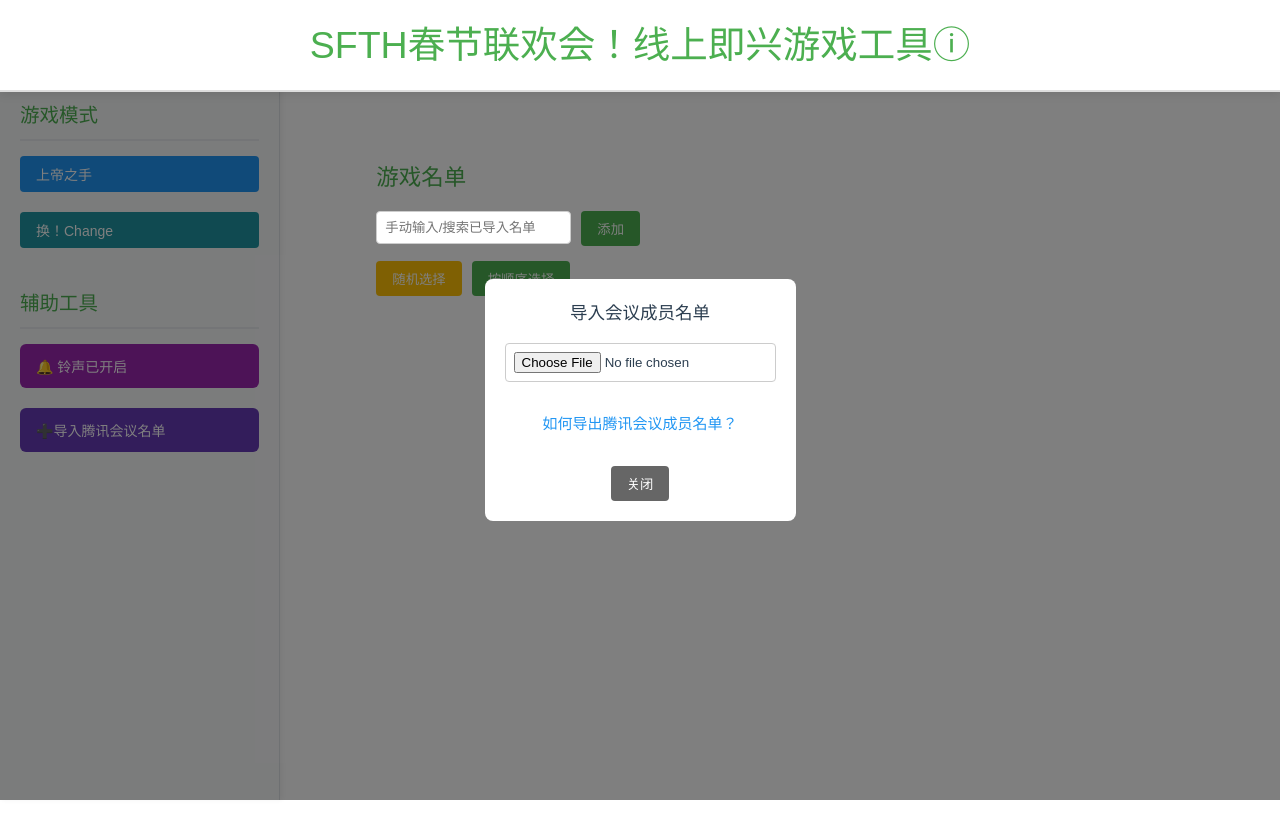
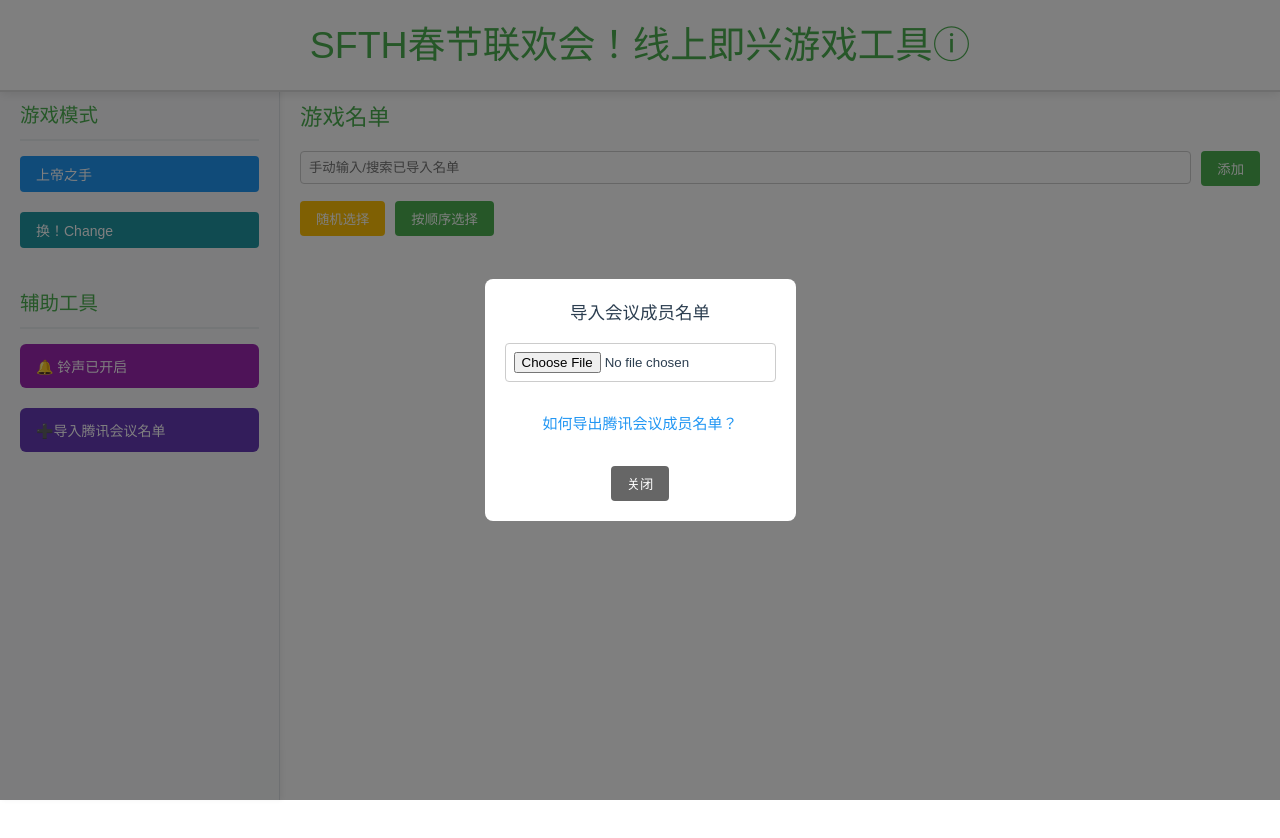
Before and after one commit to AdjustingBourbon/vue-handofgod, a Vue app: page / in a window 1280 px wide. Both pictures are taken after a click on the button "➕导入腾讯会议名单". Shown: the top 838 px of the page. After the commit the page ends 800 px from the top, so only its background shows below. Built offline with nearby package versions, Linux system fonts and the light colour scheme.

Commit message:
0217-02-测试完成，调整边距

```diff
--- a/src/App.vue
+++ b/src/App.vue
@@ -55,46 +55,12 @@
             </button>
           </div>
         </div>
-
-          <!-- 上传弹窗 -->
-          <div v-if="showDialog" class="dialog-overlay">
-            <div class="dialog-content">
-              <h3>导入会议成员名单</h3>
-              <input
-                  type="file"
-                  @change="handleFileUpload"
-                  accept=".xlsx,.xls"
-                  class="file-input"
-              >
-              <div class="help-link">
-                <a
-                    href="#"
-                    @click.prevent="showHelp"
-                >
-                  如何导出腾讯会议成员名单？
-                </a>
-              </div>
-
-              <img
-                  v-if="showHelpImage"
-                  src="./assets/picture/腾讯会议如何导出会议成员.png"
-                  class="help-image"
-              >
-
-              <button
-                  @click="closeDialog"
-                  class="close-btn"
-              >
-                关闭
-              </button>
-            </div>
-          </div>
       </nav>
 
       <!-- 右侧主内容区 -->
-      <div>
+      <div class="main-content">
         <!-- 游戏名单区域 -->
-        <div class="main-div">
+        <div class="main-div" style="width: 100%; max-width: 100%;">
       <h2 class="catalog" style="margin-bottom: 15px;">游戏名单</h2>
 
       <div style="
@@ -130,7 +96,7 @@
             border-radius: 0 0 4px 4px;
             max-height: 200px;
             overflow-y: auto;
-            z-index: 100;
+            z-index: 1000;
             box-shadow: 0 2px 4px rgba(0,0,0,0.1);
           ">
                 <div
@@ -350,6 +316,40 @@
             {{ person.name }}
           </div>
         </div>
+      </div>
+    </div>
+
+    <!-- 上传弹窗 - 移出侧边栏，放到根层级 -->
+    <div v-if="showDialog" class="dialog-overlay">
+      <div class="dialog-content">
+        <h3>导入会议成员名单</h3>
+        <input
+            type="file"
+            @change="handleFileUpload"
+            accept=".xlsx,.xls"
+            class="file-input"
+        >
+        <div class="help-link">
+          <a
+              href="#"
+              @click.prevent="showHelp"
+          >
+            如何导出腾讯会议成员名单？
+          </a>
+        </div>
+
+        <img
+            v-if="showHelpImage"
+            src="./assets/picture/腾讯会议如何导出会议成员.png"
+            class="help-image"
+        >
+
+        <button
+            @click="closeDialog"
+            class="close-btn"
+        >
+          关闭
+        </button>
       </div>
     </div>
 
@@ -843,13 +843,28 @@ export default {
 <style>
 .app-container {
   font-family: 'Arial', sans-serif;
-  margin: 0 auto;
+  margin: 0;
   width: 100%;
   padding-top: 80px; /* 为固定标题留出空间 */
+  padding-left: 280px; /* 为侧边栏留出空间 */
+}
+
+.main-layout {
+  display: flex;
+  width: 100%;
+  height: calc(100vh - 80px);
+}
+
+.main-content {
+  flex: 1;
+  padding: 20px;
+  overflow-y: auto;
 }
 
 .main-div {
-  width:100%
+  width: 100%;
+  height: 100%;
+  max-width: 100%;
 }
 
 .title {
@@ -868,13 +883,6 @@ export default {
   box-shadow: 0 2px 10px rgba(0,0,0,0.1);
 }
 
-/* 新增布局样式 */
-.main-layout {
-  display: flex;
-  min-height: calc(100vh - 80px);
-  width:100%;
-  margin-top: 80px;
-}
 
 .sidebar-nav {
   width: 280px;
@@ -936,8 +944,6 @@ export default {
   background: #9C27B0;
 }
 
-
-
 .catalog {
   text-align: left;
   font-size: 1.5em;
@@ -945,7 +951,7 @@ export default {
   margin-bottom: 20px;
 }
 
-/* 弹窗样式统一化 */
+/* 弹窗样式统一化 - 修改点：提高z-index */
 .dialog-overlay {
   position: fixed;
   top: 0;
@@ -956,7 +962,7 @@ export default {
   display: flex;
   justify-content: center;
   align-items: center;
-  z-index: 1000;
+  z-index: 9999; /* 修改点：提高弹窗层级 */
 }
 
 .dialog-content {
@@ -966,7 +972,7 @@ export default {
   min-width: 300px;
   max-width: 500px;
   text-align: center;
-  z-index: 1000;
+  z-index: 10000; /* 修改点：提高弹窗内容层级 */
   position: relative;
 }
 
@@ -1039,28 +1045,6 @@ export default {
   flex-direction: column;
   align-items: center;
   animation: popupFade 2s ease-in-out forwards;
-}
-
-.change-popup-auto {
-  border-radius: 15px;
-  padding: 25px;
-  text-align: center;
-  z-index: 10000;
-  box-shadow: 0 8px 32px rgba(0, 0, 0, 0.3);
-  backdrop-filter: blur(10px);
-  min-width: 200px;
-  animation: changePopupFade 2s ease-in-out forwards;
-}
-
-.continue-popup-auto {
-  border-radius: 15px;
-  padding: 25px;
-  text-align: center;
-  z-index: 10000;
-  box-shadow: 0 8px 32px rgba(0, 0, 0, 0.3);
-  backdrop-filter: blur(10px);
-  min-width: 200px;
-  animation: continuePopupFade 2s ease-in-out forwards;
 }
 
 .change-image-small,
--- a/src/assets/main.css
+++ b/src/assets/main.css
@@ -1,9 +1,9 @@
 @import './base.css';
 
 #app {
-  max-width: 1280px;
-  margin: 0 auto;
-  padding: 2rem;
+  width: 100%;
+  margin: 0;
+  padding: 0;
   font-weight: normal;
 }
 
@@ -21,15 +21,4 @@ a,
   }
 }
 
-@media (min-width: 1024px) {
-  body {
-    display: flex;
-    place-items: center;
-  }
-
-  #app {
-    display: grid;
-    grid-template-columns: 1fr 1fr;
-    padding: 0 2rem;
-  }
-}
+/* 移除了可能影响布局的响应式样式 */
```
Lines whose indentation alone changed are shown as unchanged.
